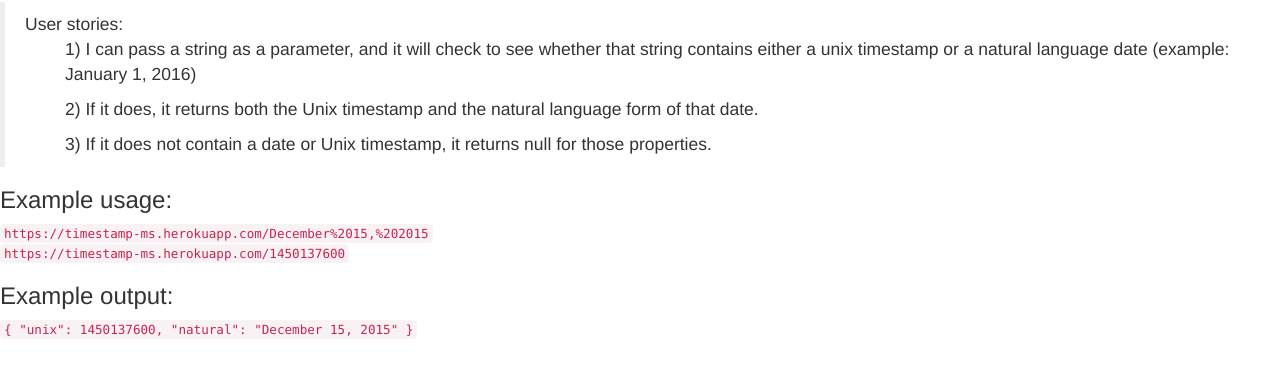
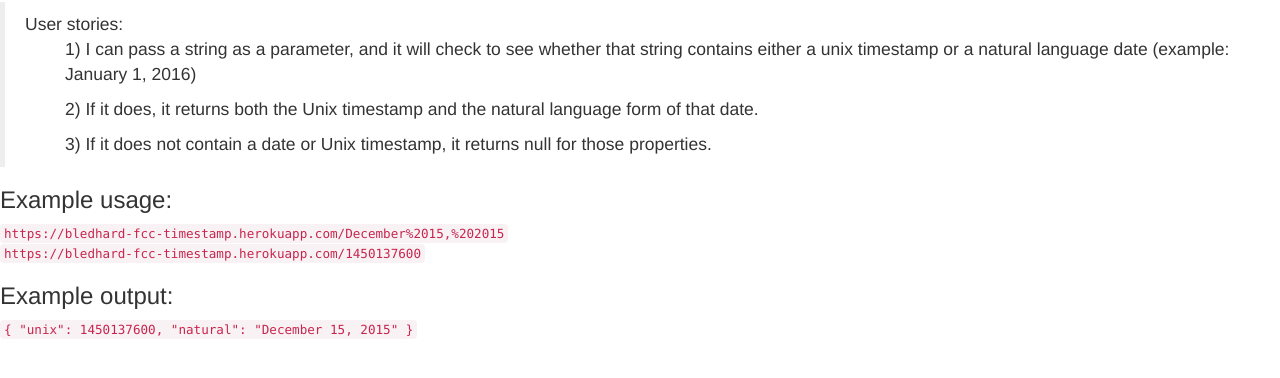
Before and after one commit to Bledhard/fcc-api-timestamp, a website: page index.html in a window 1280 px wide. Shown: the part 68-446 px from the top of the page. Drawn offline with nearby package versions, Linux system fonts and the light colour scheme.

Commit message:
Changed examples to my heroku app link

```diff
--- a/index.html
+++ b/index.html
@@ -22,9 +22,9 @@
       <ul>3) If it does not contain a date or Unix timestamp, it returns null for those properties.</ul>
     </blockquote>
     <h3>Example usage:</h3>
-    <code>https://timestamp-ms.herokuapp.com/December%2015,%202015</code>
+    <code>https://bledhard-fcc-timestamp.herokuapp.com/December%2015,%202015</code>
     <br>
-    <code>https://timestamp-ms.herokuapp.com/1450137600</code>
+    <code>https://bledhard-fcc-timestamp.herokuapp.com/1450137600</code>
     <h3>Example output:</h3>
     <code>
       { "unix": 1450137600, "natural": "December 15, 2015" }
```
Also changed, not shown: README.md.
